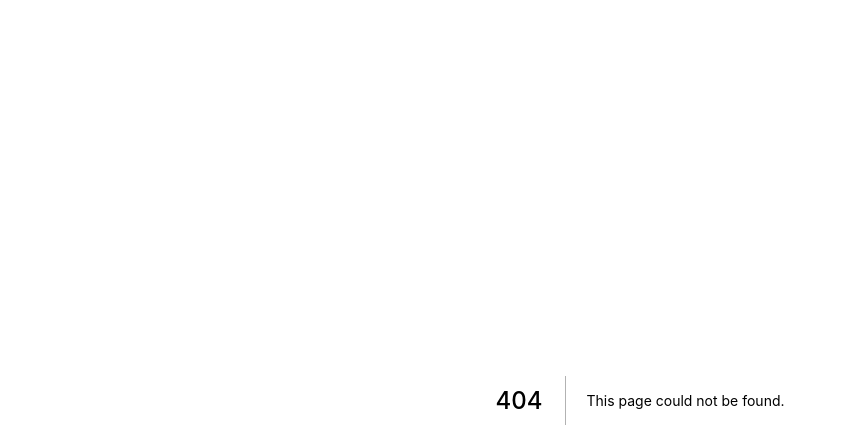
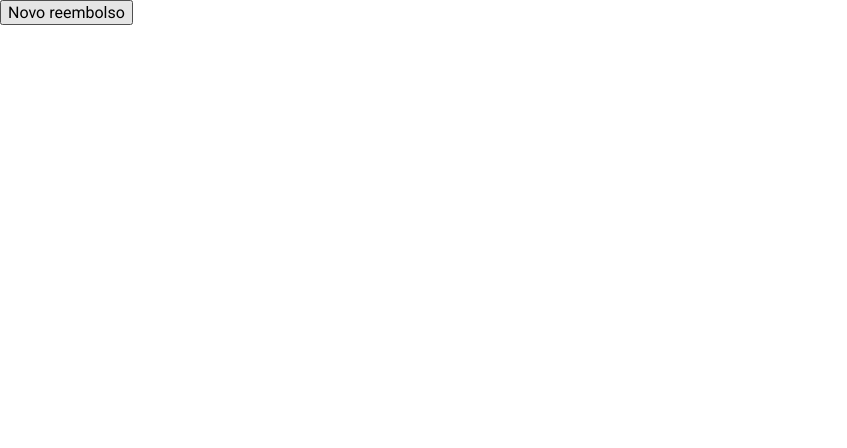
Before and after one commit to ajcadev/refund, a Next.js app: page /refund in a window 1280 px wide. Before the commit this address had no page. Shown: the top 448 px of the page, without its empty margins (0-847 px from the left). Built offline with nearby package versions, Linux system fonts and the light colour scheme.

Commit message:
add refund page

```diff
--- a/package.json
+++ b/package.json
@@ -11,6 +11,7 @@
   "dependencies": {
     "@radix-ui/colors": "^0.1.8",
     "@radix-ui/react-dialog": "^1.0.0",
+    "@radix-ui/react-icons": "^1.1.1",
     "@stitches/react": "^1.2.8",
     "next": "12.3.1",
     "react": "18.2.0",
--- a/src/pages/index.tsx
+++ b/src/pages/index.tsx
@@ -1,8 +1,11 @@
 import type { NextPage } from 'next'
+import Link from 'next/link'
 
 const Home: NextPage = () => {
   return (
-    <h1>Hello World</h1>
+    <Link href={"/refund"} prefetch={false}>
+      <a>Página de reembolso</a>
+    </Link>
   )
 }
 export default Home
--- /dev/null
+++ b/src/pages/refund.tsx
@@ -0,0 +1,24 @@
+import { Cross2Icon } from "@radix-ui/react-icons";
+import { DialogClose, DialogContent, DialogDescription, DialogIconButton, DialogOverlay, DialogPortal, DialogRoot, DialogTitle, DialogTrigger } from "../styles/UI/Dialog";
+
+export default function Refund() {
+  return (
+    <DialogRoot>
+      <DialogTrigger asChild>
+        <button>Novo reembolso</button>
+      </DialogTrigger>
+      <DialogPortal>
+        <DialogOverlay />
+        <DialogContent>
+          <DialogTitle>Novo reembolso</DialogTitle>
+          <DialogDescription>Adicione um novo reembolso e aguarde nosso feedback.</DialogDescription>
+          <DialogClose asChild>
+            <DialogIconButton aria-label="Close">
+              <Cross2Icon />
+            </DialogIconButton>
+          </DialogClose>
+        </DialogContent>
+      </DialogPortal>
+    </DialogRoot>
+  )
+}
```
Also changed, not shown: 1 other file (tests, documents, lock files or other folders).
